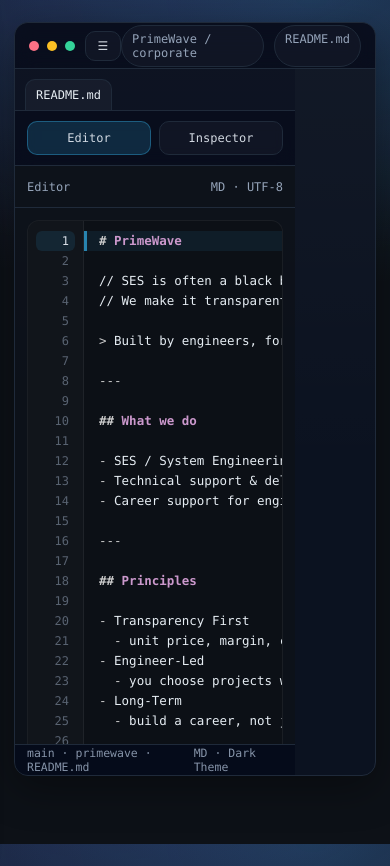
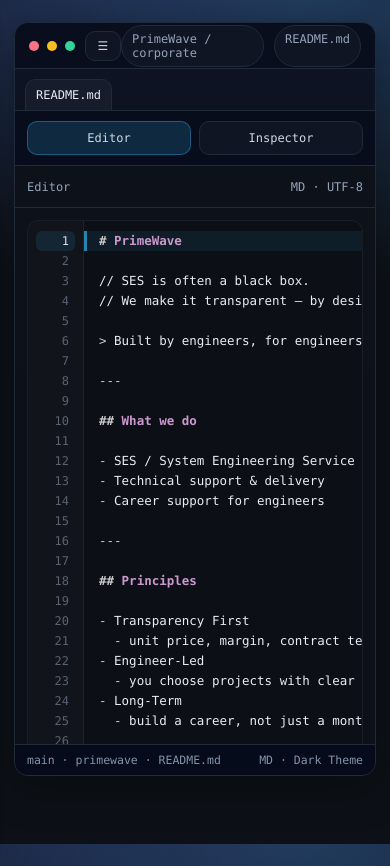
Before and after one commit to 8yabusa/primewave-ide, a Next.js app: page / in a window 390 px wide. Built offline with nearby package versions, Linux system fonts and the light colour scheme.

Commit message:
モバイルのEditorとInspectorの幅が固定されていたのを修正

```diff
--- a/src/app/globals.css
+++ b/src/app/globals.css
@@ -322,3 +322,25 @@
     border-right: none;
   }
 }
+
+/* IDE main grid */
+._ide_main{
+  display: grid;
+  grid-template-columns: 280px 1fr;
+  height: 100%;
+  min-height: 0;
+  min-width: 0;
+}
+
+/* 右ペイン（Tabs/SplitPaneなど）が縮められるように */
+._ide_main > *{
+  min-width: 0;
+  min-height: 0;
+}
+
+/* モバイルでは 1カラムに（280px列を消す） */
+@media (max-width: 980px){
+  ._ide_main{
+    grid-template-columns: 1fr !important;
+  }
+}
--- a/src/components/IdeShell.tsx
+++ b/src/components/IdeShell.tsx
@@ -136,14 +136,8 @@
         </div>
 
         {/* Main */}
-        <div
-          style={{
-            display: "grid",
-            gridTemplateColumns: "280px 1fr",
-            height: "calc(100% - 46px)",
-            minHeight: 0,
-          }}
-        >
+        <div className="_ide_main" style={{ height: "calc(100% - 46px)", minHeight: 0 }}>
+
           {/* PC Sidebar */}
           <div className="_pc_sidebar" style={{ display: "block" }}>
             <SidebarTree tree={tree} activePath={activePath} onOpen={open} />
```
